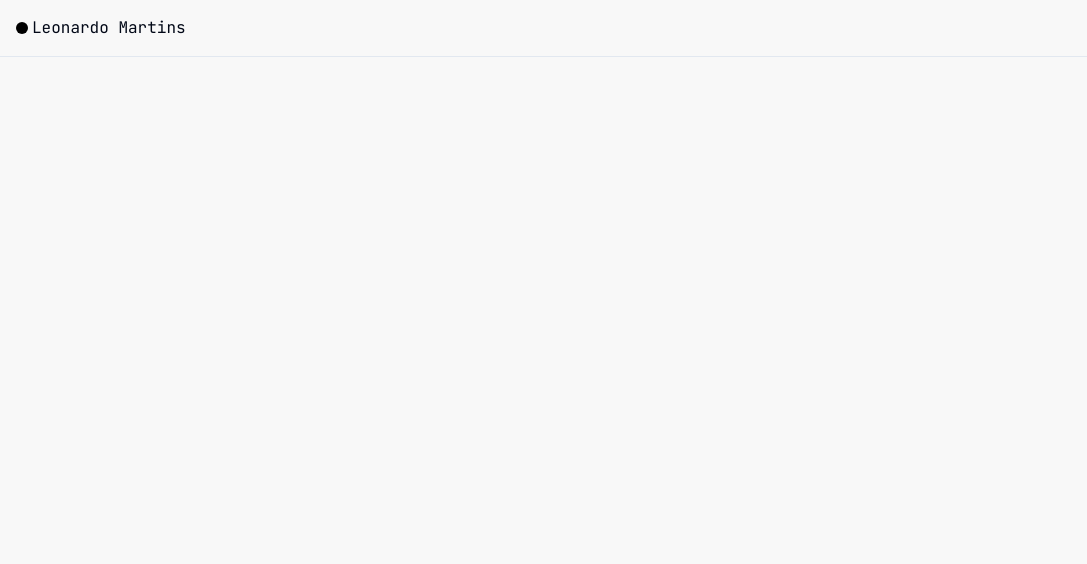
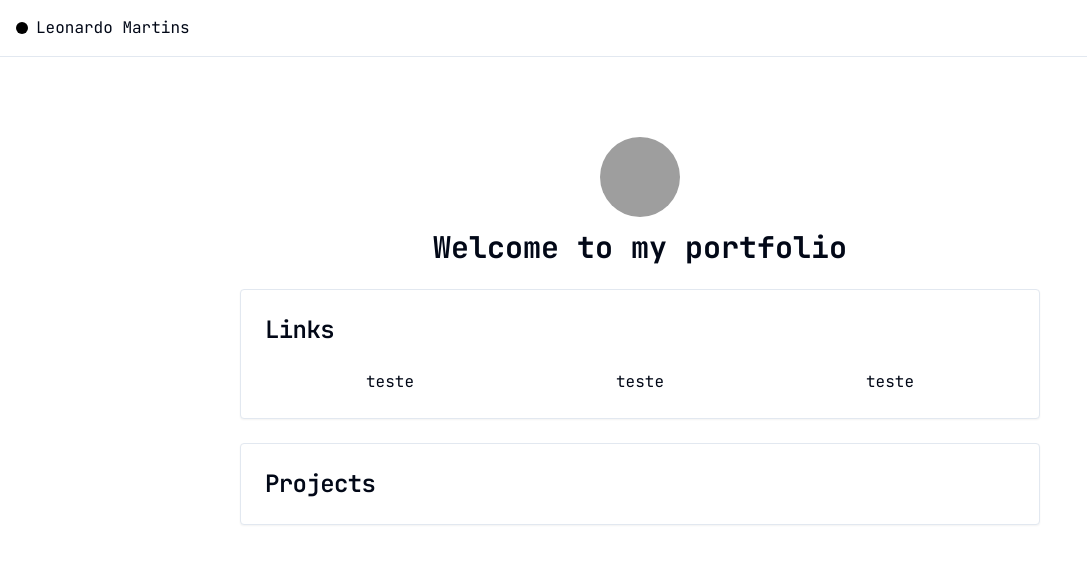
Before and after one commit to lmartns/mypage, a Next.js app: page / in a window 1280 px wide. Shown: the top 564 px of the page, without its empty margins (0-1087 px from the left). Built offline with nearby package versions, Linux system fonts and the light colour scheme; grey boxes are pictures that could not be loaded.

Commit message:
feat: card, avatar

```diff
--- a/package.json
+++ b/package.json
@@ -9,15 +9,17 @@
     "lint": "next lint"
   },
   "dependencies": {
+    "@radix-ui/react-avatar": "^1.0.4",
+    "@radix-ui/react-context": "^1.0.1",
     "@radix-ui/react-slot": "^1.0.2",
     "class-variance-authority": "^0.7.0",
     "clsx": "^2.1.1",
     "date-fns": "^3.6.0",
     "lucide-react": "^0.395.0",
     "next": "14.2.4",
-    "react": "^18",
+    "react": "^18.3.1",
     "react-day-picker": "^8.10.1",
-    "react-dom": "^18",
+    "react-dom": "^18.3.1",
     "tailwind-merge": "^2.3.0",
     "tailwindcss-animate": "^1.0.7"
   },
--- a/src/app/globals.css
+++ b/src/app/globals.css
@@ -71,7 +71,14 @@
     @apply border-border;
   }
   body {
-      background-color: #F8F8F8;
     @apply text-foreground;
   }
+  .content-wrapper {
+    display: flex;
+    flex-direction: column;
+    align-items: center;
+    justify-content: center;
+    width: 800px;
+    margin: 0 auto;
   }
+}
--- a/src/app/page.tsx
+++ b/src/app/page.tsx
@@ -1,10 +1,40 @@
-import React from 'react';
-import Header from '@/components/custom/header';
+"use client";
+
+import React from "react";
+import Header from "@/components/custom/header";
+import { Avatar, AvatarFallback, AvatarImage } from "@radix-ui/react-avatar";
+import { Card, CardContent, CardHeader, CardTitle } from "@/components/ui/card";
 
 const Home = () => {
   return (
     <div>
-      <Header/>
+      <Header />
+      <div className="content-wrapper pt-10">
+        <Avatar>
+          <AvatarImage
+            className="w-20 h-20 rounded-full mb-3"
+            src="https://github.com/lmartns.png"
+          />
+        </Avatar>
+        <h1 className="text-center text-3xl font-bold">
+          Welcome to my portfolio
+        </h1>
+        <Card className=" w-full h-auto rounded-sm mt-6">
+          <CardHeader>
+            <CardTitle className="text-2xl">Links</CardTitle>
+          </CardHeader>
+          <CardContent className="flex items-center justify-around">
+            <p>teste</p>
+            <p>teste</p>
+            <p>teste</p>
+          </CardContent>
+        </Card>
+        <Card className=" w-full h-auto rounded-sm mt-6">
+          <CardHeader>
+            <CardTitle className="text-2xl">Projects</CardTitle>
+          </CardHeader>
+        </Card>
+      </div>
     </div>
   );
 };
--- a/src/components/custom/header.tsx
+++ b/src/components/custom/header.tsx
@@ -1,12 +1,12 @@
-import React from 'react';
-import Circle from './circle';
+import React from "react";
+import Circle from "./circle";
 
 const Header = () => {
   return (
-    <header className="w-full border-b">
+    <header className="w-full border-b mb-10">
       <div className="flex h-14 items-center px-4">
         <Circle />
-        <div className="text-dark ml-1">Leonardo Martins</div>
+        <div className="text-dark ml-2">Leonardo Martins</div>
       </div>
     </header>
   );
--- /dev/null
+++ b/src/components/ui/avatar.tsx
@@ -0,0 +1,50 @@
+"use client"
+
+import * as React from "react"
+import * as AvatarPrimitive from "@radix-ui/react-avatar"
+
+import { cn } from "@/lib/utils"
+
+const Avatar = React.forwardRef<
+  React.ElementRef<typeof AvatarPrimitive.Root>,
+  React.ComponentPropsWithoutRef<typeof AvatarPrimitive.Root>
+>(({ className, ...props }, ref) => (
+  <AvatarPrimitive.Root
+    ref={ref}
+    className={cn(
+      "relative flex h-10 w-10 shrink-0 overflow-hidden rounded-full",
+      className
+    )}
+    {...props}
+  />
+))
+Avatar.displayName = AvatarPrimitive.Root.displayName
+
+const AvatarImage = React.forwardRef<
+  React.ElementRef<typeof AvatarPrimitive.Image>,
+  React.ComponentPropsWithoutRef<typeof AvatarPrimitive.Image>
+>(({ className, ...props }, ref) => (
+  <AvatarPrimitive.Image
+    ref={ref}
+    className={cn("aspect-square h-full w-full", className)}
+    {...props}
+  />
+))
+AvatarImage.displayName = AvatarPrimitive.Image.displayName
+
+const AvatarFallback = React.forwardRef<
+  React.ElementRef<typeof AvatarPrimitive.Fallback>,
+  React.ComponentPropsWithoutRef<typeof AvatarPrimitive.Fallback>
+>(({ className, ...props }, ref) => (
+  <AvatarPrimitive.Fallback
+    ref={ref}
+    className={cn(
+      "flex h-full w-full items-center justify-center rounded-full bg-muted",
+      className
+    )}
+    {...props}
+  />
+))
+AvatarFallback.displayName = AvatarPrimitive.Fallback.displayName
+
+export { Avatar, AvatarImage, AvatarFallback }
--- /dev/null
+++ b/src/components/ui/card.tsx
@@ -0,0 +1,79 @@
+import * as React from "react"
+
+import { cn } from "@/lib/utils"
+
+const Card = React.forwardRef<
+  HTMLDivElement,
+  React.HTMLAttributes<HTMLDivElement>
+>(({ className, ...props }, ref) => (
+  <div
+    ref={ref}
+    className={cn(
+      "rounded-lg border bg-card text-card-foreground shadow-sm",
+      className
+    )}
+    {...props}
+  />
+))
+Card.displayName = "Card"
+
+const CardHeader = React.forwardRef<
+  HTMLDivElement,
+  React.HTMLAttributes<HTMLDivElement>
+>(({ className, ...props }, ref) => (
+  <div
+    ref={ref}
+    className={cn("flex flex-col space-y-1.5 p-6", className)}
+    {...props}
+  />
+))
+CardHeader.displayName = "CardHeader"
+
+const CardTitle = React.forwardRef<
+  HTMLParagraphElement,
+  React.HTMLAttributes<HTMLHeadingElement>
+>(({ className, ...props }, ref) => (
+  <h3
+    ref={ref}
+    className={cn(
+      "text-2xl font-semibold leading-none tracking-tight",
+      className
+    )}
+    {...props}
+  />
+))
+CardTitle.displayName = "CardTitle"
+
+const CardDescription = React.forwardRef<
+  HTMLParagraphElement,
+  React.HTMLAttributes<HTMLParagraphElement>
+>(({ className, ...props }, ref) => (
+  <p
+    ref={ref}
+    className={cn("text-sm text-muted-foreground", className)}
+    {...props}
+  />
+))
+CardDescription.displayName = "CardDescription"
+
+const CardContent = React.forwardRef<
+  HTMLDivElement,
+  React.HTMLAttributes<HTMLDivElement>
+>(({ className, ...props }, ref) => (
+  <div ref={ref} className={cn("p-6 pt-0", className)} {...props} />
+))
+CardContent.displayName = "CardContent"
+
+const CardFooter = React.forwardRef<
+  HTMLDivElement,
+  React.HTMLAttributes<HTMLDivElement>
+>(({ className, ...props }, ref) => (
+  <div
+    ref={ref}
+    className={cn("flex items-center p-6 pt-0", className)}
+    {...props}
+  />
+))
+CardFooter.displayName = "CardFooter"
+
+export { Card, CardHeader, CardFooter, CardTitle, CardDescription, CardContent }
```
Also changed, not shown: 1 other file (tests, documents, lock files or other folders). Lines whose indentation alone changed are shown as unchanged.
